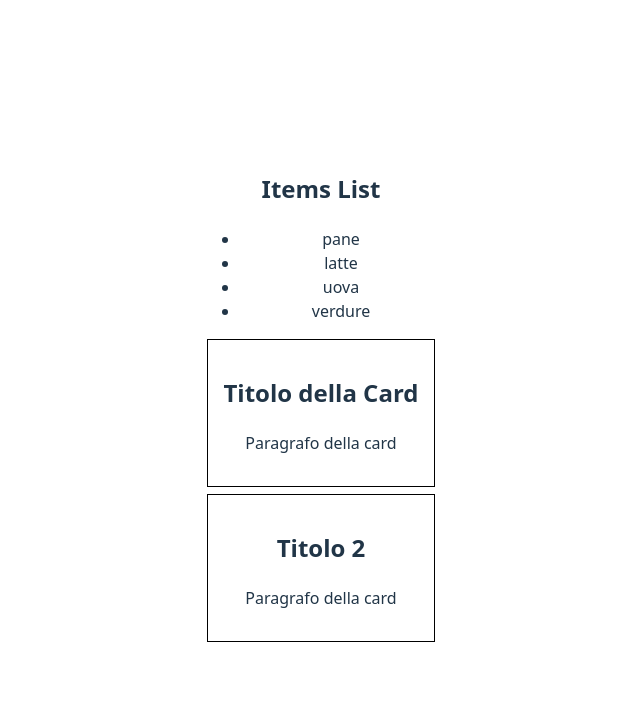
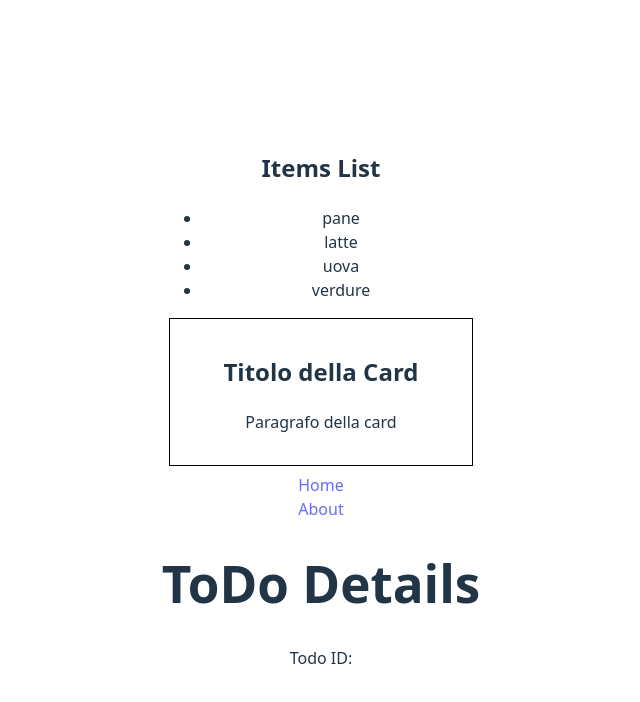
Before and after one commit to RemD95/react-exr, a React (Vite) app in the folder exercise_project/: page /todos/1 in a window 1280 px wide. Shown: the top 702 px of the page, without its empty margins (319-959 px from the left). Built offline with nearby package versions, Linux system fonts and the light colour scheme; no server answers.

Commit message:
useParams

```diff
--- a/exercise_project/src/About.jsx
+++ b/exercise_project/src/About.jsx
@@ -1,7 +1,7 @@
 // "/about" -> http://localhost:PORT/about
 
 import { useNavigate } from "react-router-dom";
-
+import Card from "./components/Card";
 const About = ()=>{
   const navigate = useNavigate();
 
@@ -11,6 +11,10 @@ const About = ()=>{
     return (
         <>
         <h1>About</h1>
+        <Card>
+        <h2>Titolo 2</h2>
+        <p>Paragrafo della card</p>
+      </Card>
         <div>
             <p>Lorem ipsum dolor sit amet consectetur adipisicing elit. Praesentium, neque!</p>
         </div>
--- a/exercise_project/src/App.jsx
+++ b/exercise_project/src/App.jsx
@@ -7,6 +7,8 @@ import { Routes, Route, Navigate } from 'react-router-dom'
 import Home from './Home.jsx'
 import About from './About.jsx'
 import Layout from './components/Layout.jsx'
+import ToDoDetails from './ToDoDetails.jsx'
+import ToDoList from './ToDoList.jsx'
 
 
 function App() {
@@ -22,16 +24,13 @@ function App() {
         <p>Paragrafo della card</p>
       </Card>
 
-      <Card>
-        <h2>Titolo 2</h2>
-        <p>Paragrafo della card</p>
-      </Card>
-
       <ToDoProvider>
         <Routes>
           <Route path='/' element={<Layout/>}>
             <Route path="" element={<Home />} />
             <Route path="about" element={<About />} />
+            <Route path="todos" element={<ToDoList />} />
+            <Route path="todos/:todoId" element={<ToDoDetails />} />
           </Route>
         </Routes>
       </ToDoProvider>
--- /dev/null
+++ b/exercise_project/src/ToDoDetails.jsx
@@ -0,0 +1,17 @@
+import { useParams } from "react-router-dom"
+
+
+const ToDoDetails = ()=>{
+ const params =useParams()
+    return(
+        <>
+        <h1>ToDo Details</h1>
+        <div>
+            Todo ID:{params.id}
+        </div>
+        </>
+    )
+
+}
+
+export default ToDoDetails
--- a/exercise_project/src/ToDoList.jsx
+++ b/exercise_project/src/ToDoList.jsx
@@ -3,7 +3,7 @@ import { useCallback } from "react";
 import { useMemo } from "react";
 import { useRef, useEffect } from "react";
 import { useTodos } from "./ToDoContext.jsx";
-
+import { Link } from "react-router-dom";
 
 const ToDoList = () => {
     const [text, setText] = useState("");
@@ -41,7 +41,7 @@ const ToDoList = () => {
     return (
         <>
             <h2>To Do List</h2>
-            <input ref={inputRef} type="text" onChange={handleSearchChange} />
+            <input ref={inputRef} type="text" onChange={handleSearchChange} placeholder="Cerca toDo" />
             <ul>
                 {filteredTodos.map(todo => (
                     <li key={todo.id}>
--- a/exercise_project/src/components/Layout.jsx
+++ b/exercise_project/src/components/Layout.jsx
@@ -1,10 +1,10 @@
 import { Outlet } from "react-router-dom"
 import Navbar from "./NavBar"
 
-const Layout = ({admin, setAdmin}) => {
+const Layout = () => {
     return(
         <>
-        <Navbar admin={admin} setAdmin={setAdmin}/>
+        <Navbar/>
         <Outlet/>
         </>
     )
--- a/exercise_project/src/components/Navbar.jsx
+++ b/exercise_project/src/components/Navbar.jsx
@@ -1,6 +1,6 @@
 import { Link } from "react-router-dom";
 
-const Navbar = ({admin, setAdmin}) => {
+const Navbar = () => {
 
     return (
         <>
```
Also changed, not shown: exercise_project/src/AdminHome.jsx (deleted, +0 -15 lines), exercise_project/src/AdminLayout.jsx (deleted, +0 -13 lines), exercise_project/src/components/admin/AdminNavbar.jsx (deleted, +0 -13 lines).
